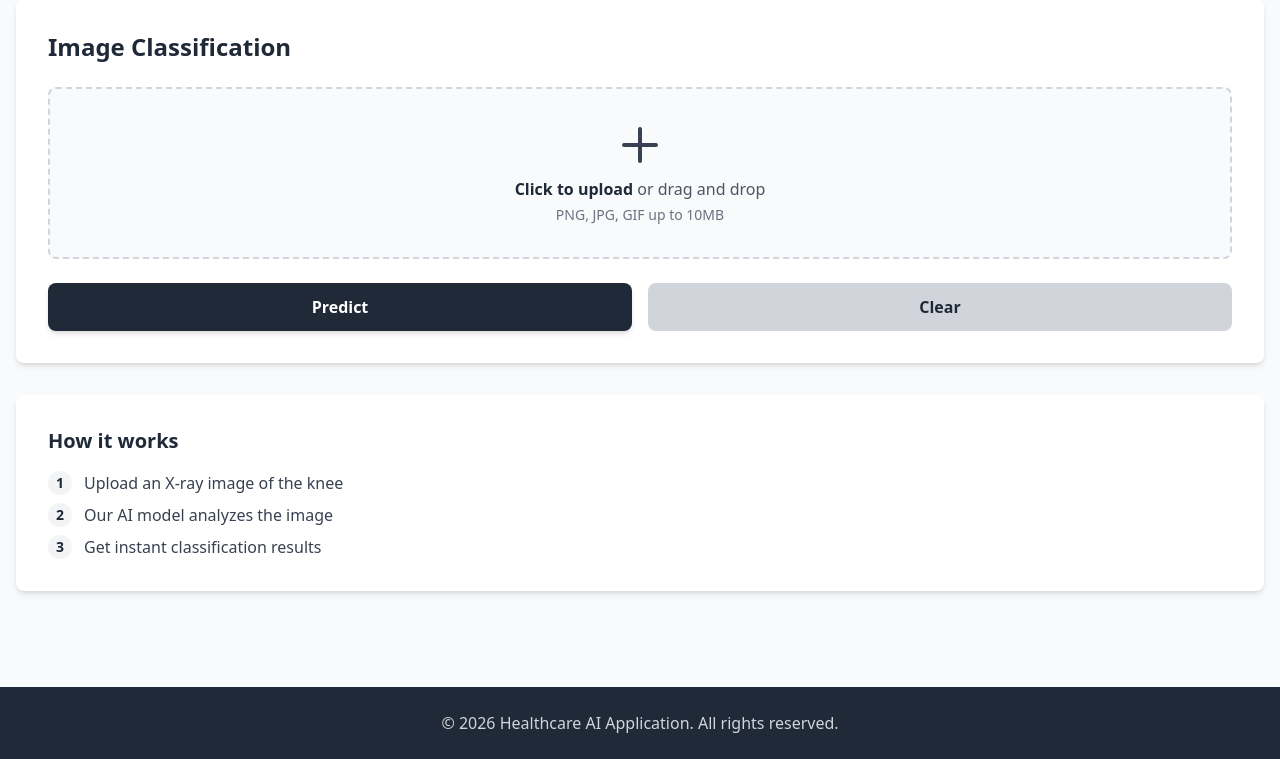
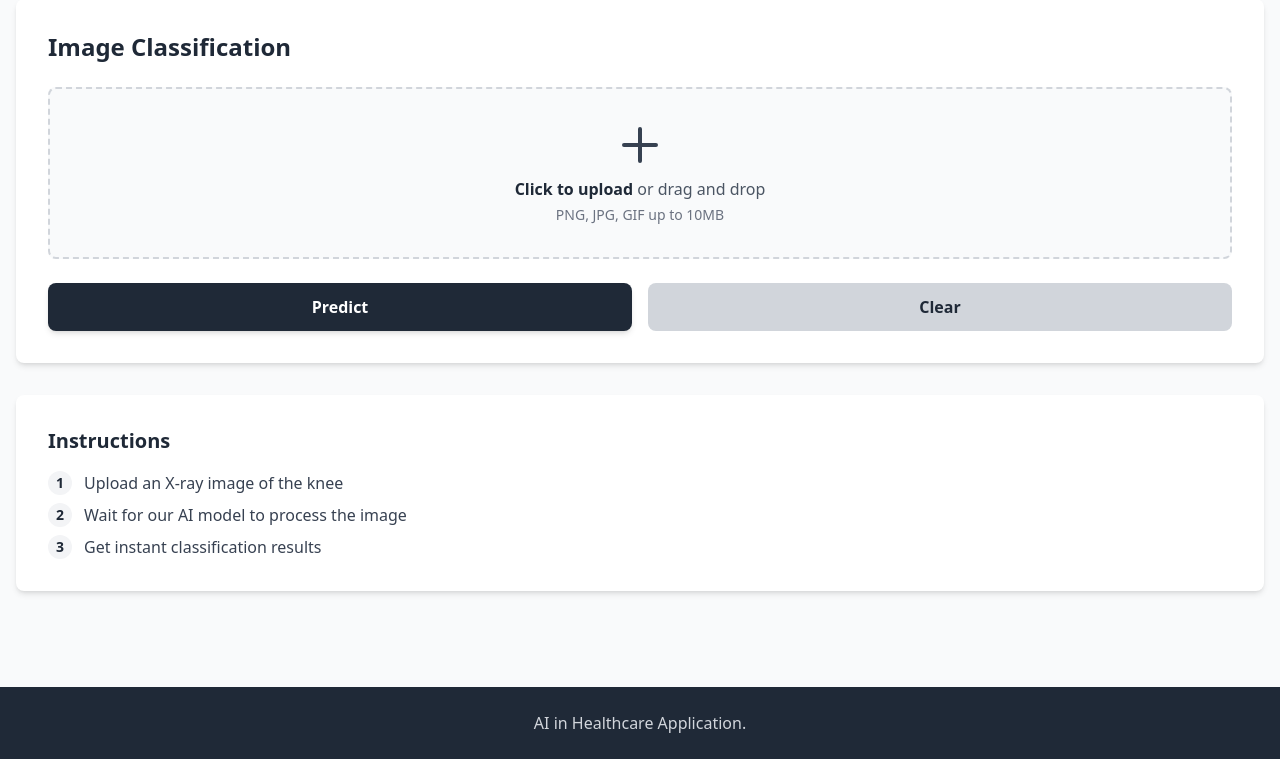
Before and after one commit to TeerapatTrepopsakulsin/AIEnable-healthcare, a FastAPI app: page / in a window 1280 px wide. Shown: the part 161-920 px from the top of the page. Run offline with FastAPI, Linux system fonts and the light colour scheme; some libraries are stand-ins or nearby versions.

Commit message:
Add favicon.ico

```diff
--- a/app/templates/index.html
+++ b/app/templates/index.html
@@ -4,6 +4,7 @@
     <meta charset="UTF-8">
     <meta name="viewport" content="width=device-width, initial-scale=1.0">
     <title>Knee OA Classification</title>
+    <link rel="icon" href="static/favicon.ico" type="image/x-icon">
     <script src="https://cdn.tailwindcss.com"></script>
 </head>
 <body class="bg-gray-50">
@@ -55,7 +56,7 @@
         </section>
 
         <section class="mt-8 bg-white rounded-lg shadow-md p-8">
-            <h3 class="text-xl font-bold text-gray-800 mb-4">How it works</h3>
+            <h3 class="text-xl font-bold text-gray-800 mb-4">Instructions</h3>
             <ul class="space-y-2 text-gray-700">
                 <li class="flex items-start">
                     <span class="inline-flex items-center justify-center h-6 w-6 rounded-full bg-gray-100 text-gray-800 text-sm font-bold mr-3 flex-shrink-0">1</span>
@@ -63,7 +64,7 @@
                 </li>
                 <li class="flex items-start">
                     <span class="inline-flex items-center justify-center h-6 w-6 rounded-full bg-gray-100 text-gray-800 text-sm font-bold mr-3 flex-shrink-0">2</span>
-                    <span>Our AI model analyzes the image</span>
+                    <span>Wait for our AI model to process the image</span>
                 </li>
                 <li class="flex items-start">
                     <span class="inline-flex items-center justify-center h-6 w-6 rounded-full bg-gray-100 text-gray-800 text-sm font-bold mr-3 flex-shrink-0">3</span>
@@ -75,7 +76,7 @@
 
     <footer class="bg-gray-800 text-gray-300 mt-12">
         <div class="max-w-7xl mx-auto px-4 py-6 text-center">
-            <p>&copy; 2026 Healthcare AI Application. All rights reserved.</p>
+            <p>AI in Healthcare Application.</p>
         </div>
     </footer>
 
```
Also changed, not shown: app/static/favicon.ico (added).
